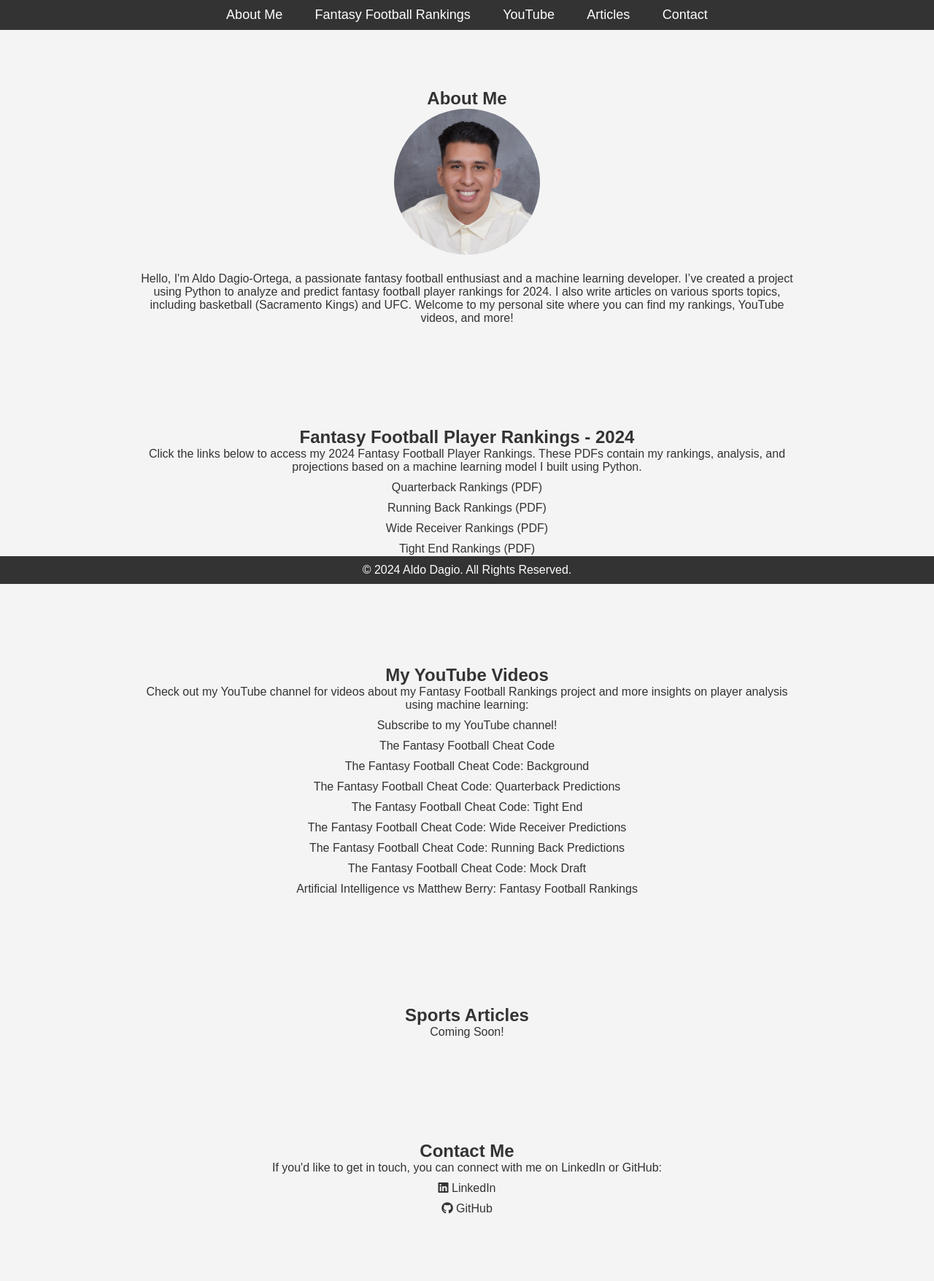
After one commit to aldodagio/fantasyfootball, a Flask app: template templates/aldodagio.html in a window 1280 px wide. The commit adds this page. Shown: the whole page at 73% size. Run offline with Flask 3, Linux system fonts and the light colour scheme; the template is opened without the code that fills it, so the values that code supplies are empty; some libraries are stand-ins or nearby versions.

Commit message:
code update

```diff
--- a/App.py
+++ b/App.py
@@ -1,4 +1,5 @@
-from flask import Flask
+import requests
+from flask import Flask, make_response
 from flask_bootstrap import Bootstrap
 from flask import render_template
 from flask import request, redirect, url_for, send_file
@@ -23,16 +24,7 @@ def home():
 
 @app.route('/download-pdf')
 def download_pdf():
-    connection = Connection()
-    actuals = connection.select_all_with_total_points(14)
-    predictions = connection.get_linear_regression_predictions_all()
-    rank_changes = calculate_rank_change(predictions, actuals)
-    rendered = render_template('prediction_view.html', predictions=predictions, actuals=actuals,
-                               rank_changes=rank_changes)
-    pdf = pdfkit.from_string(rendered, False)
-    response = io.BytesIO(pdf)
-    return send_file(response, attachment_filename='report.pdf', as_attachment=True, mimetype='application/pdf')
-
+    pdfkit.from_file('prediction_view.html', 'out.pdf')
 
 @app.route('/season/<season_id>')
 def season_view(season_id):
--- /dev/null
+++ b/static/styles/aldodagio.css
@@ -0,0 +1,116 @@
+/* General Reset */
+* {
+    margin: 0;
+    padding: 0;
+    box-sizing: border-box;
+}
+
+body {
+    font-family: Arial, sans-serif;
+    background-color: #f4f4f4;
+    color: #333;
+}
+
+h1, h2 {
+    color: #333;
+}
+
+ul {
+    list-style: none;
+    padding: 0;
+}
+
+a {
+    text-decoration: none;
+    color: #007BFF;
+}
+
+a:hover {
+    text-decoration: underline;
+}
+
+/* Header Styles */
+header {
+    background-color: #333;
+    color: white;
+    padding: 10px 0;
+}
+
+nav ul {
+    list-style: none;
+    text-align: center;
+}
+
+nav ul li {
+    display: inline;
+    margin: 0 20px;
+}
+
+nav ul li a {
+    color: white;
+    font-size: 18px;
+}
+
+nav ul li a:hover {
+    color: #ffcc00;
+}
+
+/* Content Section Styles */
+section {
+    padding: 60px 20px;
+    margin: 20px 0;
+}
+
+.content-container {
+    max-width: 900px;
+    margin: 0 auto;
+    text-align: center;
+}
+
+.profile-img {
+    width: 200px;
+    height: 200px;
+    border-radius: 50%;
+    margin-bottom: 20px;
+}
+
+/* Links Styling */
+ul li {
+    margin: 10px 0;
+}
+
+ul li a {
+    color: #333;
+}
+
+ul li a:hover {
+    color: #007BFF;
+}
+
+/* Footer Styling */
+footer {
+    text-align: center;
+    background-color: #333;
+    color: white;
+    padding: 10px 0;
+    position: fixed;
+    width: 100%;
+    bottom: 0;
+}
+
+footer p {
+    margin: 0;
+}
+
+/* Responsive Design */
+@media (max-width: 768px) {
+    nav ul li {
+        display: block;
+        margin: 10px 0;
+    }
+
+    .profile-img {
+        width: 150px;
+        height: 150px;
+    }
+}
--- /dev/null
+++ b/templates/aldodagio.html
@@ -0,0 +1,113 @@
+<!DOCTYPE html>
+<html lang="en">
+<head>
+    <meta charset="UTF-8">
+    <meta name="viewport" content="width=device-width, initial-scale=1.0">
+    <meta http-equiv="X-UA-Compatible" content="ie=edge">
+    <link rel="shortcut icon" type="image/x-icon" href="favicon.ico" />
+    <title>Aldo Dagio-Ortega - Software Developer</title>
+    <!-- Meta description for search engines -->
+    <meta name="description" content="Discover fantasy football rankings for 2024, machine learning insights, and sports articles on the Sacramento Kings and UFC.">
+
+    <!-- Keywords (Optional, but helpful) -->
+    <meta name="keywords" content="fantasy football, 2024 rankings, machine learning, Sacramento Kings, UFC, sports articles">
+
+    <!-- Social media meta tags for better sharing -->
+    <meta property="og:title" content="Aldo Dagio-Ortega - Software Developer">
+    <meta property="og:description" content="Explore fantasy football rankings, machine learning, and sports articles.">
+    <meta property="og:image" content="http://aldodagio.click/businessHeadshot3-min.png">
+    <meta property="og:url" content="http://aldodagio.click/">
+    <link rel="stylesheet" href="styles/aldodagio.css">
+    <!-- Link to FontAwesome for icons -->
+    <link rel="stylesheet" href="https://cdnjs.cloudflare.com/ajax/libs/font-awesome/6.0.0-beta3/css/all.min.css">
+</head>
+<body>
+    <!-- Header Section -->
+    <header>
+        <nav>
+            <ul>
+                <li><a href="#about">About Me</a></li>
+                <li><a href="#rankings">Fantasy Football Rankings</a></li>
+                <li><a href="#youtube">YouTube</a></li>
+                <li><a href="#articles">Articles</a></li>
+                <li><a href="#contact">Contact</a></li>
+            </ul>
+        </nav>
+    </header>
+
+    <!-- Main Content Section -->
+    <main>
+        <!-- About Me Section -->
+        <section id="about">
+            <div class="content-container">
+                <h1>About Me</h1>
+                <img src="images/businessHeadshot3-min.png" alt="Aldo Dagio" class="profile-img">
+                <p>Hello, I'm Aldo Dagio-Ortega, a passionate fantasy football enthusiast and a machine learning developer. I’ve created a project using Python to analyze and predict fantasy football player rankings for 2024. I also write articles on various sports topics, including basketball (Sacramento Kings) and UFC. Welcome to my personal site where you can find my rankings, YouTube videos, and more!</p>
+            </div>
+        </section>
+
+        <!-- Fantasy Football Rankings Section -->
+        <section id="rankings">
+            <div class="content-container">
+                <h2>Fantasy Football Player Rankings - 2024</h2>
+                <p>Click the links below to access my 2024 Fantasy Football Player Rankings. These PDFs contain my rankings, analysis, and projections based on a machine learning model I built using Python.</p>
+                <ul>
+                    <li><a href="pdf/predictions_quarterbacks.pdf" target="_blank">Quarterback Rankings (PDF)</a></li>
+                    <li><a href="pdf/predictions_running_backs.pdf" target="_blank">Running Back Rankings (PDF)</a></li>
+                    <li><a href="pdf/predictions_wide_receivers.pdf" target="_blank">Wide Receiver Rankings (PDF)</a></li>
+                    <li><a href="pdf/predictions_tight_ends.pdf" target="_blank">Tight End Rankings (PDF)</a></li>
+                </ul>
+            </div>
+        </section>
+
+        <!-- YouTube Section -->
+        <section id="youtube">
+            <div class="content-container">
+                <h2>My YouTube Videos</h2>
+                <p>Check out my YouTube channel for videos about my Fantasy Football Rankings project and more insights on player analysis using machine learning:</p>
+                <ul>
+                    <li><a href="https://www.youtube.com/@AldoDagio" target="_blank">Subscribe to my YouTube channel!</a></li>
+                    <li><a href="https://youtu.be/hp2ksnbiQ0o?si=SA5wRBNS3XBstUB_" target="_blank">The Fantasy Football Cheat Code</a></li>
+                    <li><a href="https://youtu.be/b1Ua9-s7R60?si=53JMYpcPyJGm0aEn" target="_blank">The Fantasy Football Cheat Code: Background</a></li>
+                    <li><a href="https://youtu.be/n8PMfDooTmM?si=U8UQHPvA--LJQnWA" target="_blank">The Fantasy Football Cheat Code: Quarterback Predictions</a></li>
+                    <li><a href="https://youtu.be/X4L46pX8NKs?si=tdNr10HR7n1yUOE5" target="_blank">The Fantasy Football Cheat Code: Tight End</a></li>
+                    <li><a href="https://youtu.be/fU4gyZQkJJk?si=JC222wHChk_ehIGd" target="_blank">The Fantasy Football Cheat Code: Wide Receiver Predictions</a></li>
+                    <li><a href="https://youtu.be/slFy3BmW3pI?si=mt_SiF-zyPGShH-e" target="_blank">The Fantasy Football Cheat Code: Running Back Predictions</a></li>
+                    <li><a href="https://youtu.be/mB7MriAWdiM?si=YLHSwScBrjoP76tq" target="_blank">The Fantasy Football Cheat Code: Mock Draft</a></li>
+                    <li><a href="https://youtu.be/0nHspfW3Iqw?si=TD5BNzuBmgzwpptW" target="_blank">Artificial Intelligence vs Matthew Berry: Fantasy Football Rankings</a></li>
+                </ul>
+            </div>
+        </section>
+
+        <!-- Articles Section -->
+        <section id="articles">
+            <div class="content-container">
+                <h2>Sports Articles</h2>
+                <p>Coming Soon!</p>
+                <!---<ul>
+                    <li><a href="articles/sacramento-kings-article.html" target="_blank">Sacramento Kings: A Breakout Season Ahead</a></li>
+                    <li><a href="articles/ufc-article.html" target="_blank">UFC Predictions: Upcoming Fights to Watch</a></li>
+                    <li><a href="articles/general-sports-column.html" target="_blank">Top 5 Underrated Players in Sports Right Now</a></li>
+                </ul>--->
+            </div>
+        </section>
+
+        <!-- Contact Section -->
+        <section id="contact">
+            <div class="content-container">
+                <h2>Contact Me</h2>
+                <p>If you'd like to get in touch, you can connect with me on LinkedIn or GitHub:</p>
+                <ul>
+                    <li><a href="https://www.linkedin.com/in/aldo-dagio-ortega-9696b7158" target="_blank"><i class="fab fa-linkedin"></i> LinkedIn</a></li>
+                    <li><a href="https://github.com/aldodagio" target="_blank"><i class="fab fa-github"></i> GitHub</a></li>
+                </ul>
+            </div>
+        </section>
+    </main>
+
+    <!-- Footer Section -->
+    <footer>
+        <p>&copy; 2024 Aldo Dagio. All Rights Reserved.</p>
+    </footer>
+</body>
+</html>
```
Also changed, not shown: templates/prediction_view.html (+8 -3 lines), 6 other files.
